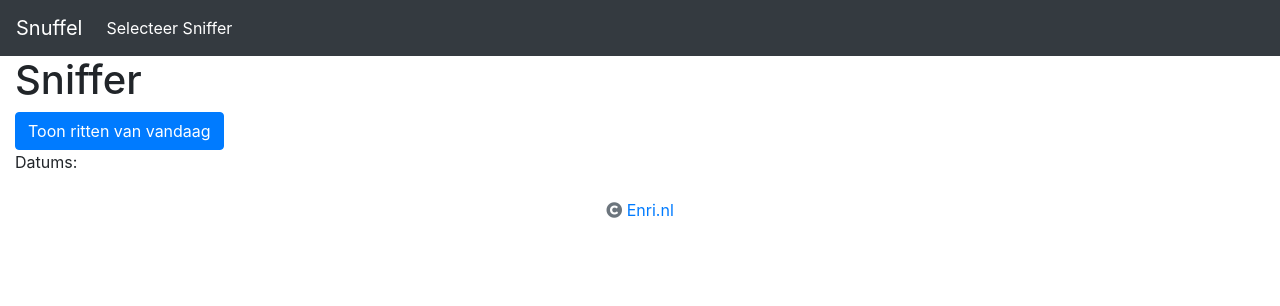
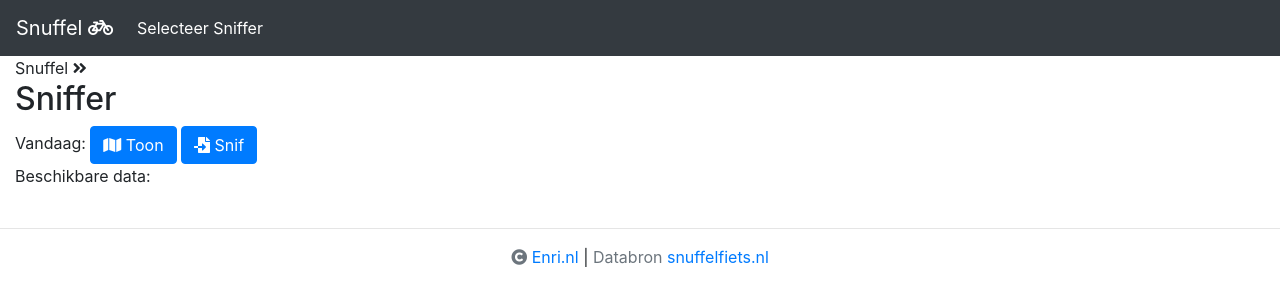
Before and after one commit to aiolos/snuffel, a Symfony app: template templates/index/show.html.twig in a window 1280 px wide. Shown: the top 306 px of the page. Run offline with Twig, Linux system fonts and the light colour scheme; the template is opened without the code that fills it, so the values that code supplies are empty; some libraries are stand-ins or nearby versions.

Commit message:
UI Improvements

```diff
--- a/src/Controller/IndexController.php
+++ b/src/Controller/IndexController.php
@@ -5,9 +5,7 @@ namespace App\Controller;
 use App\Entity\Measurement;
 use App\Repository\MeasurementRepository;
 use Carbon\Carbon;
-use Doctrine\Common\Persistence\ObjectRepository;
 use Symfony\Bundle\FrameworkBundle\Controller\AbstractController;
-use Symfony\Component\Cache\Adapter\FilesystemAdapter;
 use Symfony\Component\HttpClient\HttpClient;
 use Symfony\Component\HttpFoundation\Request;
 use Symfony\Component\Routing\Annotation\Route;
--- a/templates/base.html.twig
+++ b/templates/base.html.twig
@@ -2,9 +2,10 @@
 <html>
     <head>
         <meta charset="UTF-8">
+        <meta name="viewport" content="width=device-width, initial-scale=1">
         <title>{% block title %}Welkom bij Snuffel!{% endblock %}</title>
-        <link rel="stylesheet" href="https://use.fontawesome.com/releases/v5.0.13/css/all.css"
-              integrity="sha384-DNOHZ68U8hZfKXOrtjWvjxusGo9WQnrNx2sqG0tfsghAvtVlRW3tvkXWZh58N9jp" crossorigin="anonymous">
+        <link rel="stylesheet" href="https://cdnjs.cloudflare.com/ajax/libs/font-awesome/5.11.2/css/all.min.css"
+              integrity="sha256-+N4/V/SbAFiW1MPBCXnfnP9QSN3+Keu+NlB+0ev/YKQ=" crossorigin="anonymous" />
         <link rel="stylesheet" href="https://unpkg.com/leaflet@1.6.0/dist/leaflet.css"
               integrity="sha512-xwE/Az9zrjBIphAcBb3F6JVqxf46+CDLwfLMHloNu6KEQCAWi6HcDUbeOfBIptF7tcCzusKFjFw2yuvEpDL9wQ=="
               crossorigin=""/>
@@ -25,8 +26,11 @@
         </div>
 
         <footer class="footer">
+            <hr>
             <div class="container text-center">
                 <span class="text-muted"><i class="fa fa-copyright"></i> <a href="https://enri.nl">Enri.nl</a> </span>
+                |
+                <span class="text-muted">Databron <a href="https://snuffelfiets.nl">snuffelfiets.nl</a> </span>
             </div>
         </footer>
 
--- a/templates/index/show.html.twig
+++ b/templates/index/show.html.twig
@@ -1,10 +1,13 @@
 {% extends 'base.html.twig' %}
 
 {% block body %}
+    Snuffel <i class="fa fa-angle-double-right"></i> <a class="" href="/sniffer/{{ sniffer }}">{{ sniffer }}</a>
     <div class="flex mb-4">
-        <h1 class="font-bold text-xl">Sniffer {{ sniffer }}</h1>
-        <a href="/sniffer/{{ sniffer }}/show/{{ today|date('Y-m-d') }}/{{ today|date('Y-m-d') }}" class="btn btn-primary">Toon ritten van vandaag</a>
-        <p>Datums:
+        <h2>Sniffer</h2>
+        Vandaag:
+        <a href="/sniffer/{{ sniffer }}/show/{{ today|date('Y-m-d') }}/{{ today|date('Y-m-d') }}" class="btn btn-primary"><i class="fa fa-map"></i> Toon</a>
+        <a href="/sniffer/{{ sniffer }}/snif/{{ today|date('Y-m-d') }}" class="btn btn-primary"><i class="fas fa-file-import"></i> Snif</a>
+        <p>Beschikbare data:
             <ul>
                 {% for day in dates %}
                     <li><a href="/sniffer/{{ sniffer }}/show/{{ day.snifDay }}/{{ day.snifDay }}">{{ day.snifDay }}</a></li>
--- a/templates/nav.html.twig
+++ b/templates/nav.html.twig
@@ -1,5 +1,5 @@
 <nav class="navbar navbar-expand navbar-dark bg-dark">
-    <a class="navbar-brand" href="/">Snuffel</a>
+    <a class="navbar-brand" href="/">Snuffel <i class="fa fa-bicycle"></i></a>
     <button class="navbar-toggler" type="button" data-toggle="collapse" data-target="#navbarsExample02" aria-controls="navbarsExample02" aria-expanded="false" aria-label="Toggle navigation">
         <span class="navbar-toggler-icon"></span>
     </button>
```
Also changed, not shown: templates/index/index.html.twig (+8 -8 lines), templates/index/map.html.twig (+12 -7 lines), templates/index/snif.html.twig (+9 -6 lines).
